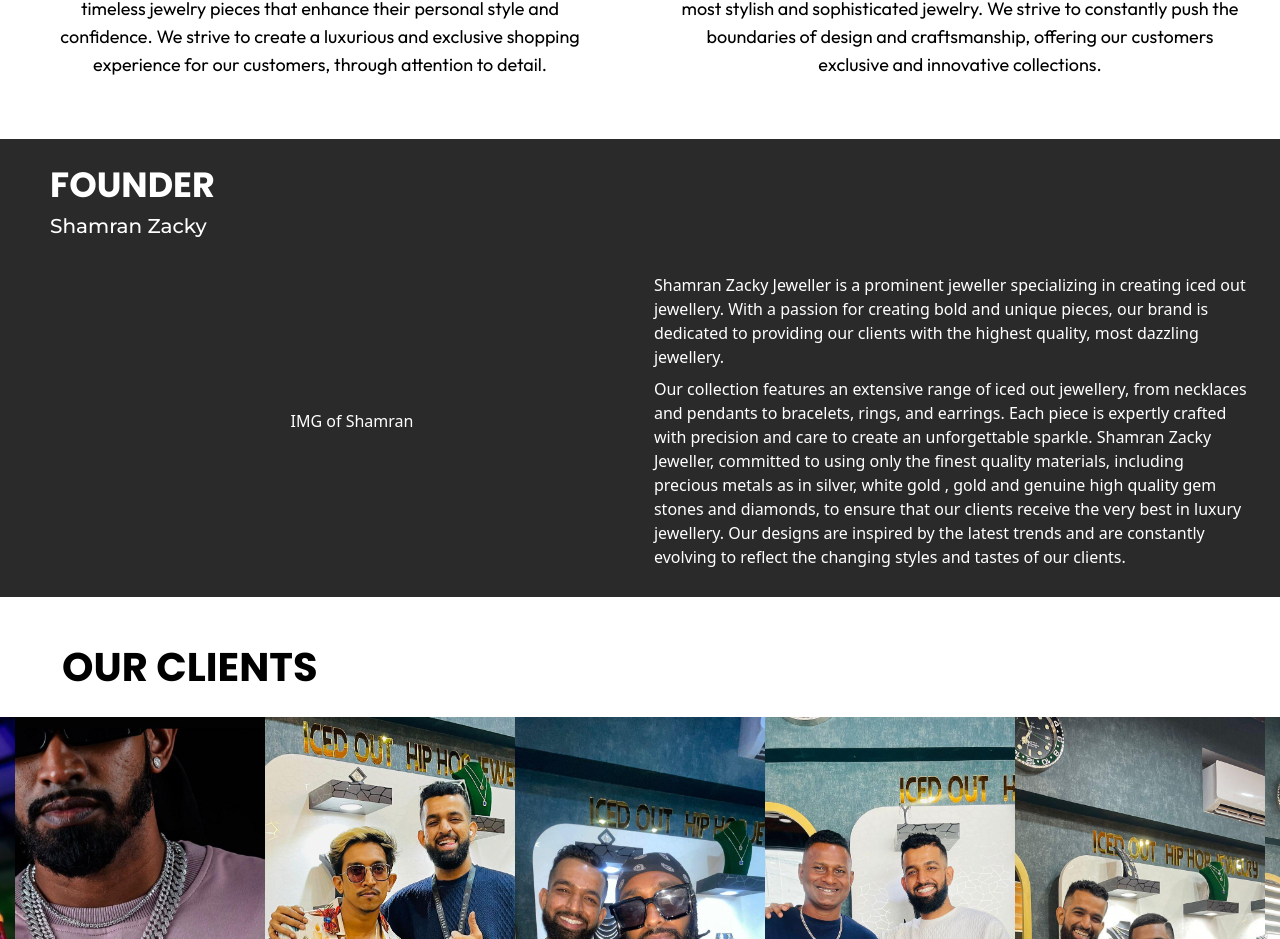
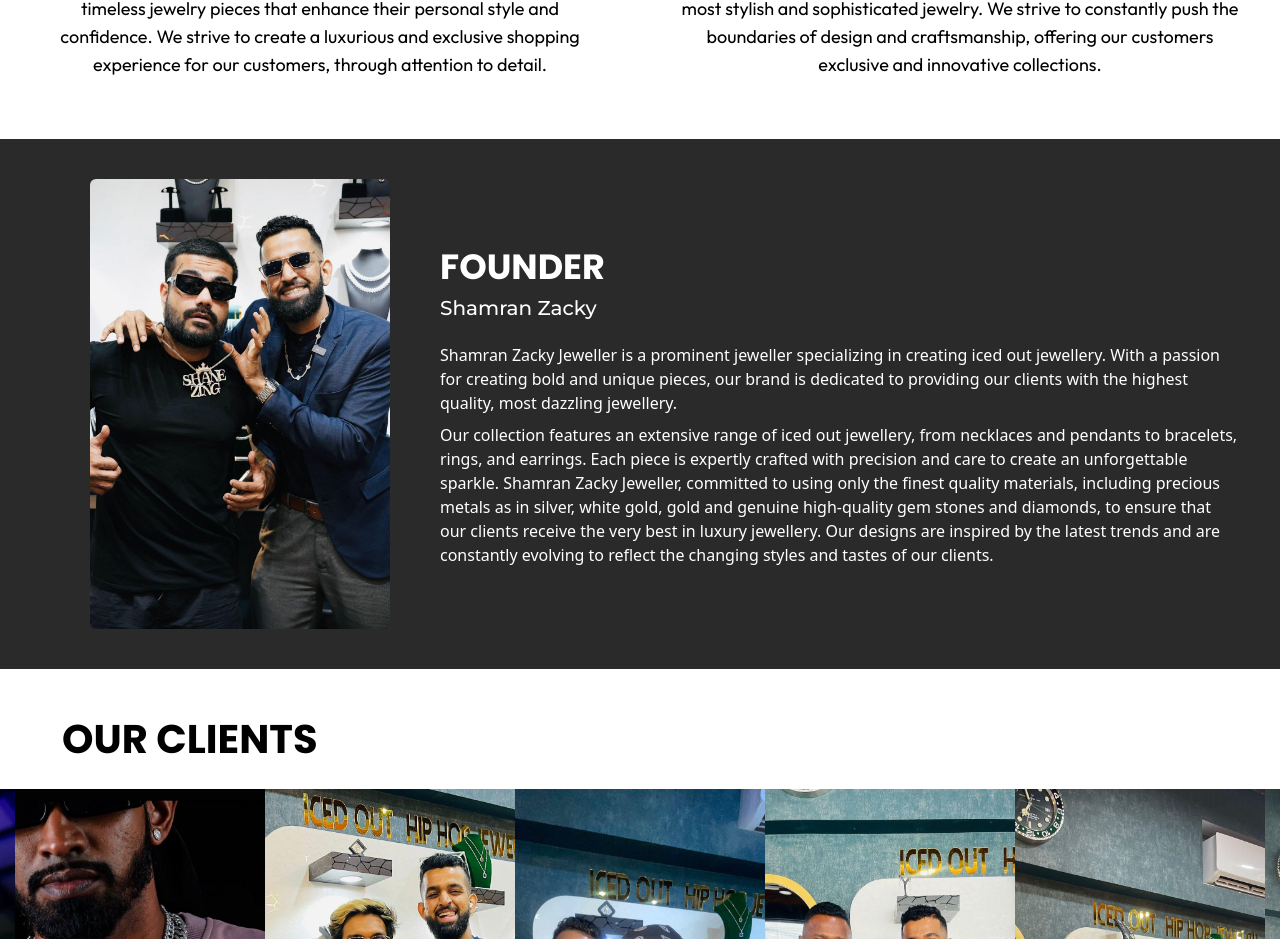
Before and after one commit to TiranChanuka/silversparkles.lk---frontend, a React (Vite) app: page /about in a window 1280 px wide. Shown: the part 1250-2189 px from the top of the page. Built offline with nearby package versions, Linux system fonts and the light colour scheme.

Commit message:
change about add image

```diff
--- a/src/Pages/About/About.jsx
+++ b/src/Pages/About/About.jsx
@@ -2,6 +2,7 @@
 import { Col, Row } from "antd";
 import { motion } from "framer-motion";
 import Section9 from "../Home/Section9";
+import shamran from "../../assets/client/shane.jpg"
 
 const About = () => {
     return (
@@ -67,7 +68,12 @@
                 </Col>
             </Row>
             <div className="bg-[#2a2a2a] text-white">
-                <div className="pb-[20px] md:pl-[50px] p-5">
+                <div className="flex flex-col md:flex-row justify-center items-center p-10">
+                    <div className="w-3/6 flex justify-center items-center">
+                        <img src={shamran} alt="" width={300} className="rounded-md" />
+                    </div>
+                    <div className="w-full">
+                        <div className="pb-[20px]">
                             <motion.h1
                                 initial={{ opacity: 0, x: -200 }}
                                 whileInView={{ opacity: 1, x: 0 }}
@@ -85,21 +91,18 @@
                                 Shamran Zacky
                             </motion.p>
                         </div>
-                <div className="flex md:flex-row flex-col justify-center md:pl-[50px] p-3 md:pb-7" >
-                    <div className="w-full flex justify-center items-center">IMG of Shamran</div>
-                    <div className="w-full pr-5">
+
                         <p>Shamran Zacky Jeweller is a prominent jeweller specializing in creating iced out jewellery. With a
                             passion for creating bold and unique pieces, our brand is dedicated to providing our clients with
                             the highest quality, most dazzling jewellery.</p>
                         <p className="hidden md:block mt-2"> Our collection features an extensive range of iced out jewellery, from necklaces and pendants to
                             bracelets, rings, and earrings. Each piece is expertly crafted with precision and care to create an
                             unforgettable sparkle. Shamran Zacky Jeweller, committed to using only the finest quality
-                            materials, including precious metals as in silver, white gold , gold and genuine high quality gem
+                            materials, including precious metals as in silver, white gold, gold and genuine high-quality gem
                             stones and diamonds, to ensure that our clients receive the very best in luxury jewellery. Our
                             designs are inspired by the latest trends and are constantly evolving to reflect the changing styles
                             and tastes of our clients.</p>
                     </div>
-
                 </div>
             </div>
             <Section9 />
```
Lines whose indentation alone changed are shown as unchanged.
